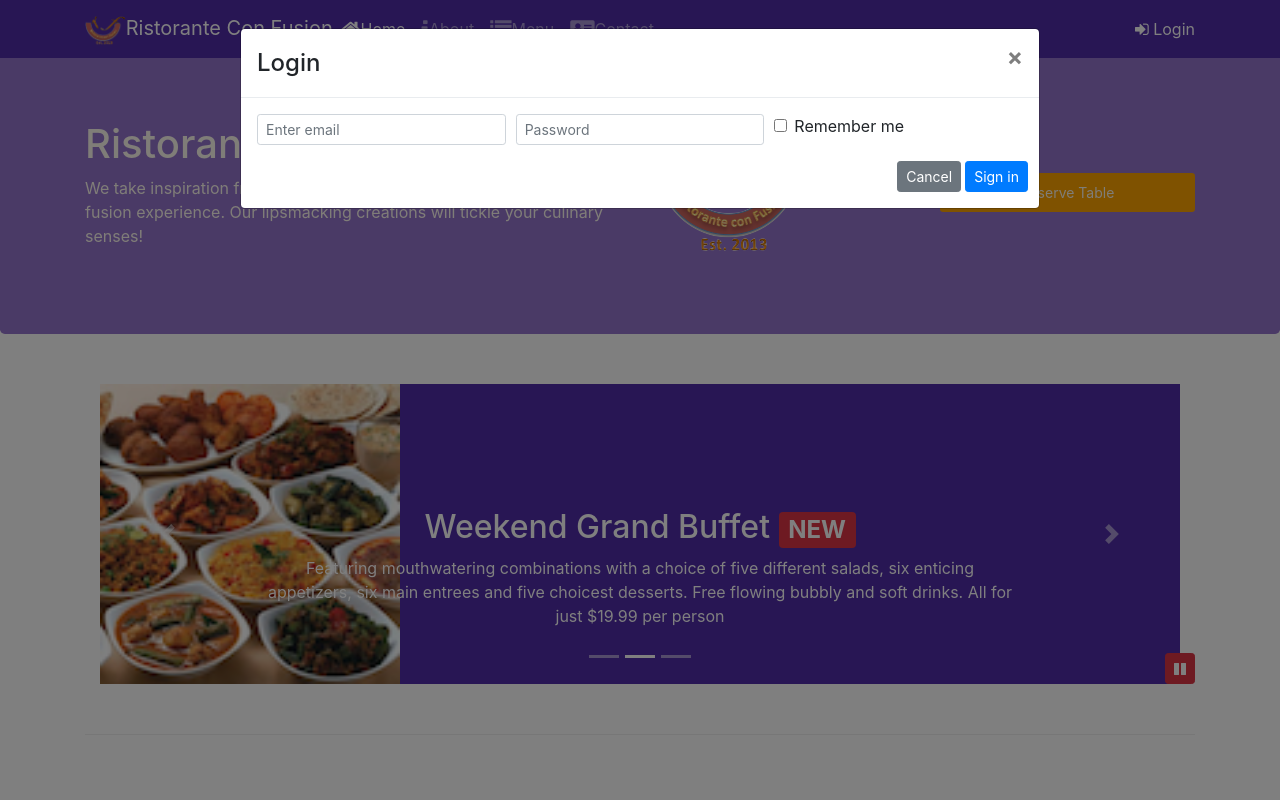
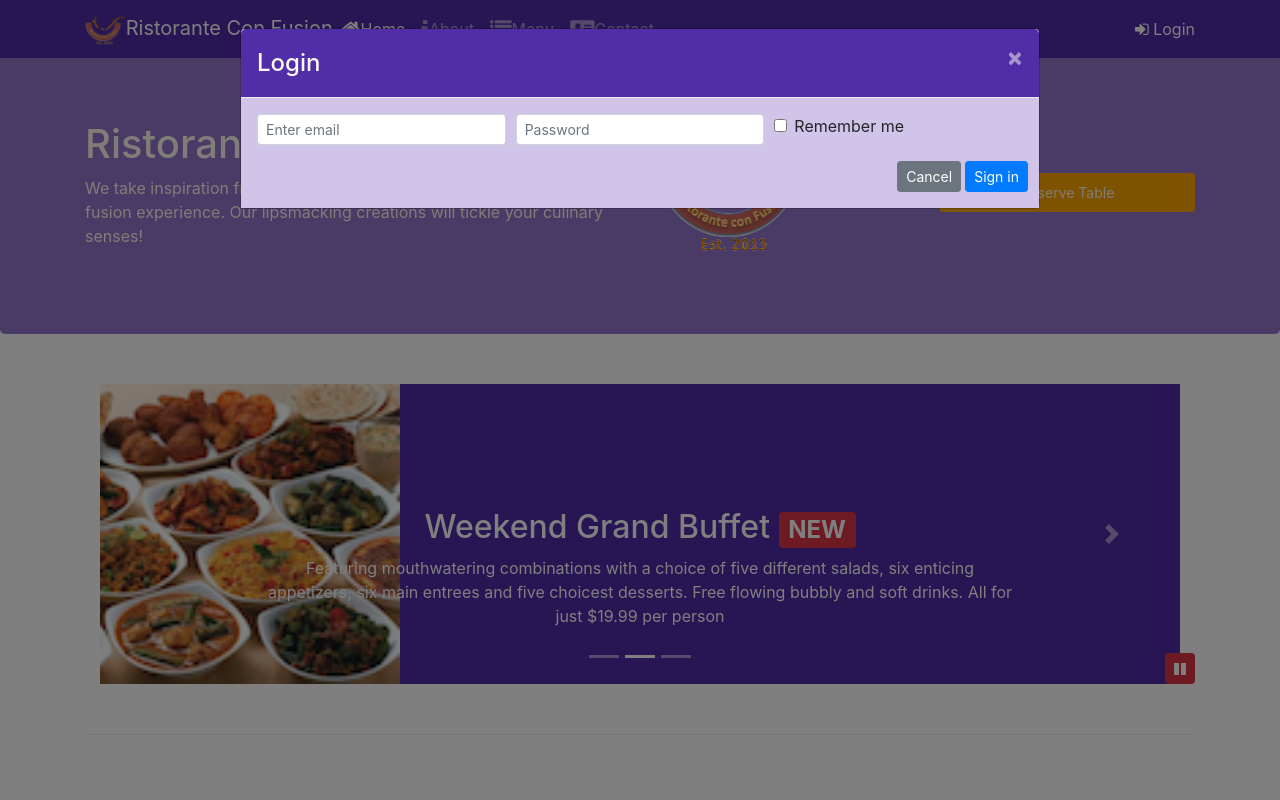
Before and after one commit to VijayKrishn/frontend_js, a website: page index.html in a window 1280 px wide. Both pictures are taken after a click on the link "Login". Shown: the top 800 px of the page. Drawn offline with nearby package versions, Linux system fonts and the light colour scheme.

Commit message:
assignment 4

```diff
--- a/css/styles.css
+++ b/css/styles.css
@@ -52,3 +52,12 @@ body {
   position: absolute;
   bottom: 0px;
   z-index: 1; }
+
+.modal-header {
+  background-color: #512DA8;
+  color: floralwhite; }
+  .modal-header .close {
+    color: floralwhite; }
+
+.modal-body {
+  background-color: #D1C4E9; }
--- a/index.html
+++ b/index.html
@@ -30,7 +30,7 @@
                         <li class="nav-item"><a class="nav-link" href="./contactus.html"><span class="fa fa-address-card fa-lg"></span>Contact</a></li>
                     </ul>
                     <span class="navbar-text">
-                        <a data-toggle="modal" data-target="#loginModal">
+                        <a id="login" >
                             <span class="fa fa-sign-in"></span> Login
                         </a>
                     </span>
@@ -164,7 +164,7 @@
                 </div>
                 <div class="col-12 col-sm-3 align-self-center">
                     <a type="button" class="btn btn-block nav-link btn-sm" style="background-color: orange"
-                        data-toggle="modal" data-target="#reservetable">
+                        id="reservetablebtn">
                         Reserve Table
                     </a>
                 </div>
@@ -329,6 +329,12 @@
                     $('#carouselButton').children('span').removeClass('fa-play').addClass('fa-pause');
                 }
             });
+            $('#login').click(function() {
+                $('#loginModal').modal('show');
+            });
+            $('#reservetablebtn').click(function() {
+                $('#reservetable').modal('show');
+            });
         });
     </script>
 </body>
```
